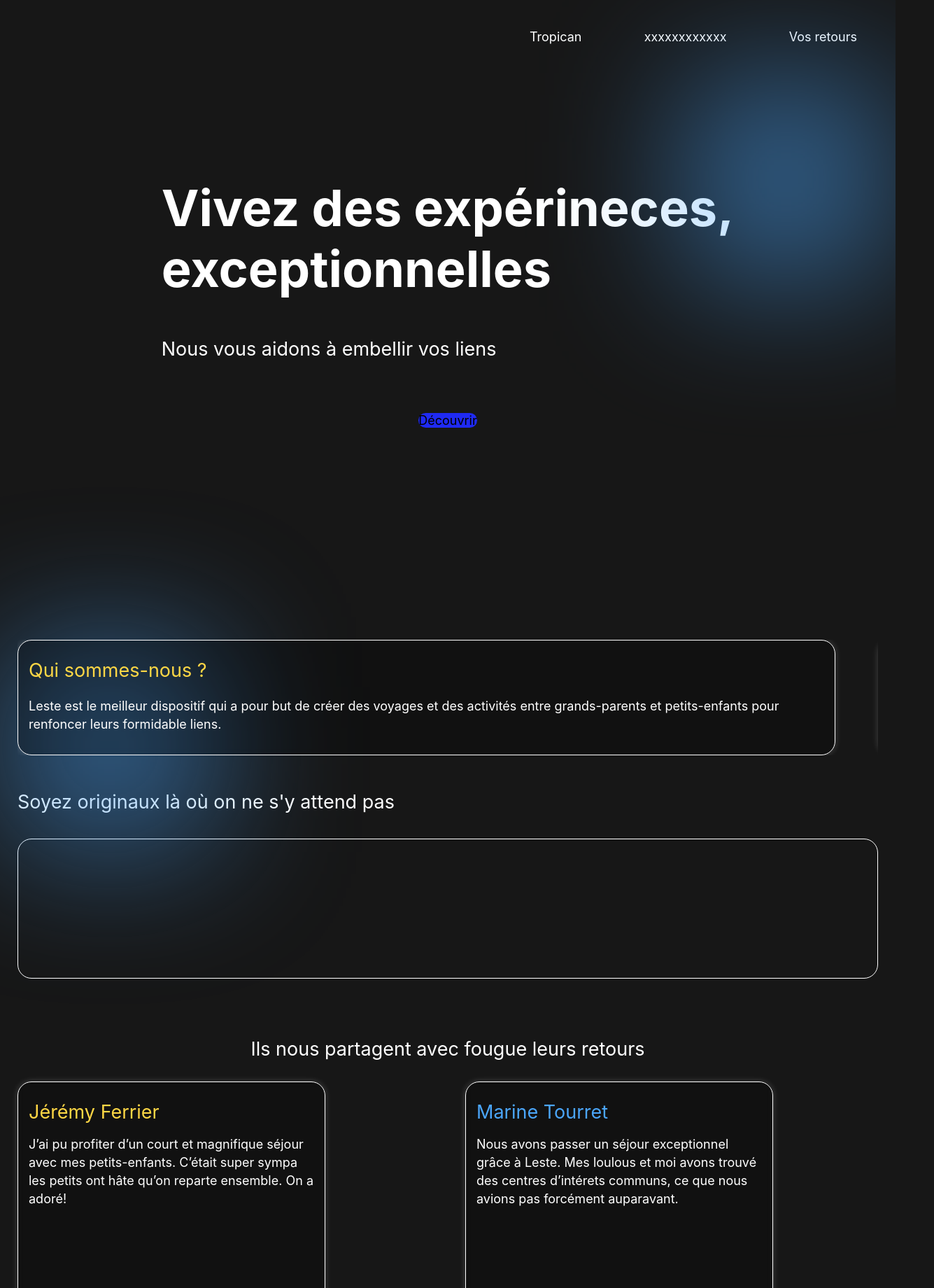
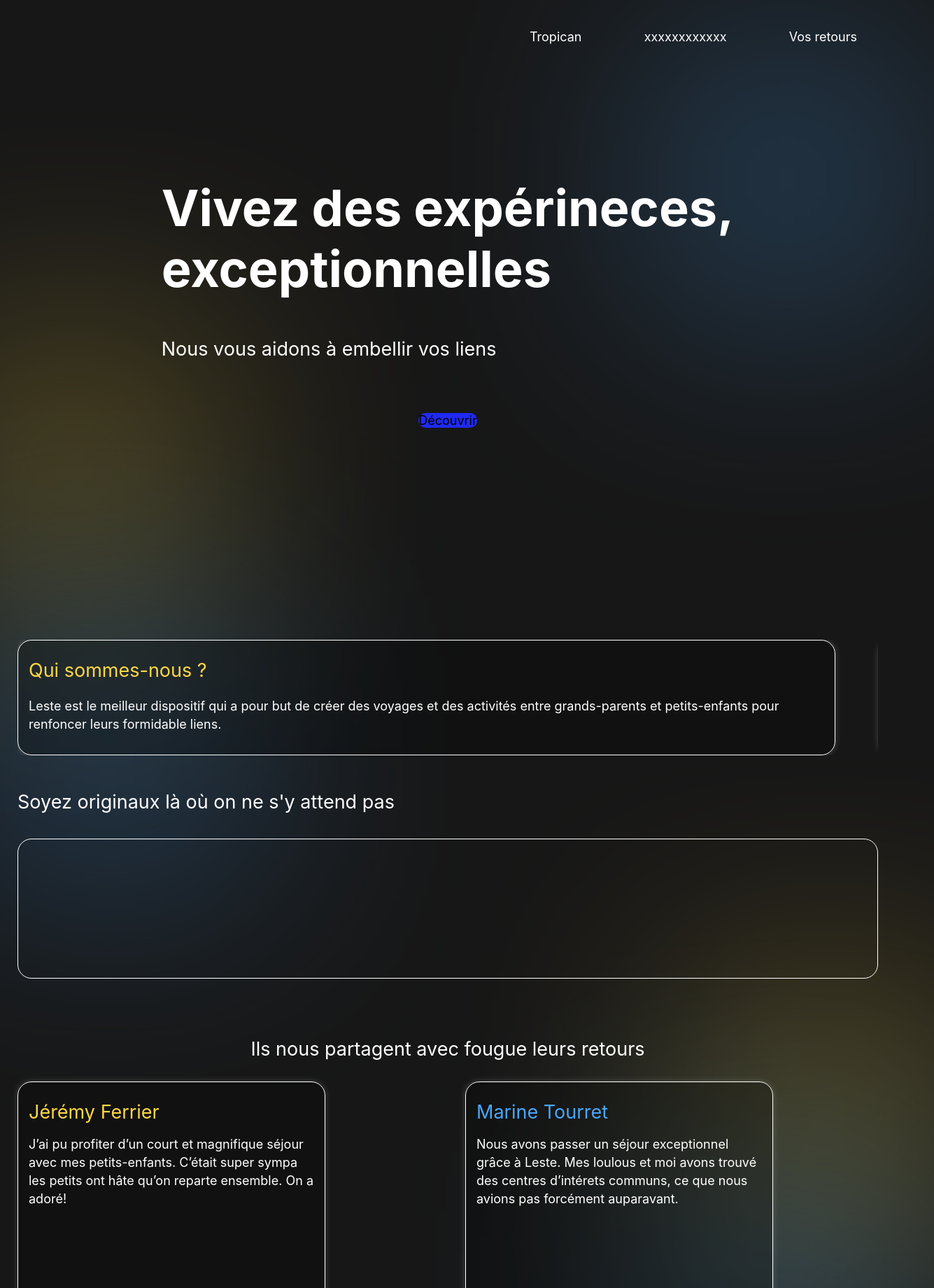
Before and after one commit to Forofoot/tropican-lp, a Next.js app: page / in a window 1280 px wide. Shown: the top 1840 px of the page at 70% size, 1335 px wide, since content can reach past the window. Built offline with nearby package versions, Linux system fonts and the light colour scheme; no server answers.

Commit message:
gradient background +

```diff
--- a/components/Hero.js
+++ b/components/Hero.js
@@ -13,11 +13,12 @@ const HeroStyle = styled.div`
         height: 95vh;
         padding: 0 50px;
 
-        .gradient_position_color{
+        .gradient_position_blue{
             right: -20px;
             top: 0px;
             background: #4BA6FB;
         }
+
         h1{
             font-size: 4em;
             margin-bottom: 55px ;
@@ -27,6 +28,13 @@ const HeroStyle = styled.div`
         }
         h2{
             margin-bottom: 75px ;
+        }
+        .containerInfo{
+            .gradient_position_yellow{
+                left: -70px;
+                bottom: 40px;
+                background: #FED745;
+            }
         }
         /* .containerScroll{
             position: absolute;
@@ -80,7 +88,7 @@ const Hero = () => {
     return (
         <HeroStyle id="section1">
         <div className='container'>
-        <div className="gradient gradient_position_color"></div>
+        <div className="gradient gradient_position_blue"></div>
             <div className='hero__banner'>
                 <Image
                     src={"/hero/image_banner.webp"}
@@ -93,6 +101,7 @@ const Hero = () => {
             <div className='containerInfo'>
                 <h1>Vivez des expérineces,<br></br>exceptionnelles</h1>
                 <h2>Nous vous aidons à embellir vos liens</h2>
+                <div className="gradient gradient_position_yellow"></div>
             </div>
             <div>
                 <Link href="/">
--- a/components/Review.js
+++ b/components/Review.js
@@ -8,6 +8,18 @@ const ReviewStyle = styled.section`
     align-items: center;
     justify-content: center;
     height:100%;
+
+    .gradient_position_yellow{
+        right: -80px;
+        top: 0px;
+        background: #FED745;
+    }
+
+    .gradient_position_blue{
+        right: 0px;
+        bottom: 0px;
+        background: #4BA6FB;
+    }
     @media (min-width:1024px){
         min-height: 70vh;
     }
@@ -66,6 +78,8 @@ export default function Review() {
     return (
         <ReviewStyle id="section3">
             <h2>Ils nous partagent avec fougue leurs retours</h2>
+            <div className="gradient gradient_position_yellow"></div>
+            <div className="gradient gradient_position_blue"></div>
             <div className="cardsContainer">
                 {cards.map((elt, i) => (
                     <div key={i} className="cardTestimony card">
--- a/styles/global.css.js
+++ b/styles/global.css.js
@@ -120,6 +120,7 @@ export default createGlobalStyle`
 width: 303px;
 height: 303px;
 opacity: 0.5;
-filter: blur(100px);
+filter: blur(150px);
+z-index:-1;
   }
 `
```
